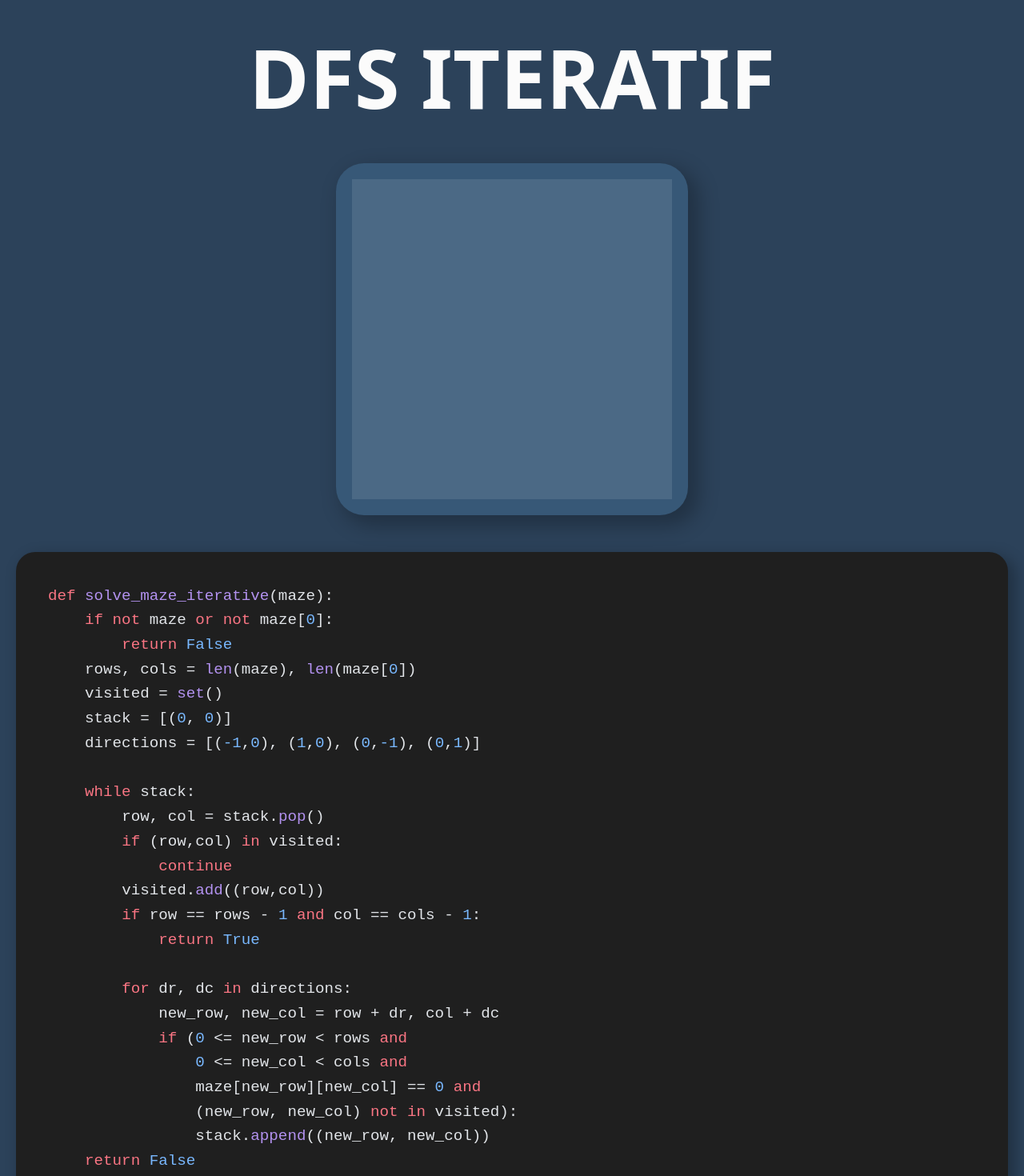
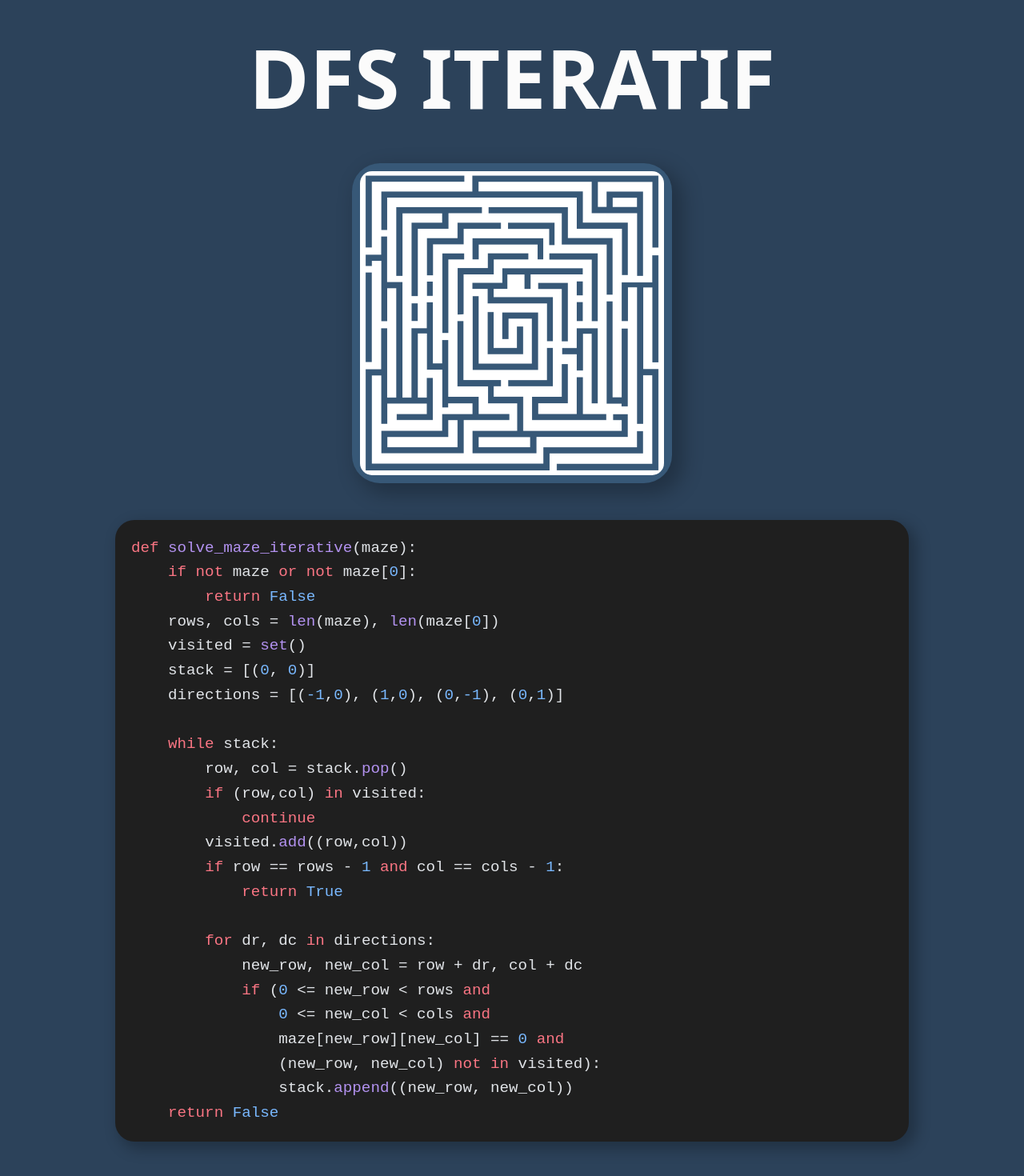
Before and after one commit to HedarJaki/maze-solver-demo-Web, a React (Vite) app: page / in a window 1280 px wide. Shown: the top 1470 px of the page at 80% size. Built offline with nearby package versions, Linux system fonts and the light colour scheme.

Commit message:
Masukkin Kotak

```diff
--- a/src/page/iterativePage.jsx
+++ b/src/page/iterativePage.jsx
@@ -7,7 +7,7 @@ function IterativeSection() {
       <div className="dfs-section">
         <div className="dfs-title">DFS ITERATIF</div>
         <div className="dfs-icon-box">
-          <div className="dfs-icon"></div>
+        <img src={maze} alt="Maze" className="maze-image" />
         </div>
       </div>
 
--- a/src/style.css
+++ b/src/style.css
@@ -19,6 +19,7 @@
   position: relative;
   padding: 20px;
   overflow: hidden;
+
 }
 
 /* Background grid overlay */
@@ -162,9 +163,51 @@
   display: inline-block;
 }
 
+/* Maze image inside DFS box */
+.maze-image {
+  width: 100%;        /* Ikuti lebar box */
+  height: auto;       /* Pertahankan proporsi */
+  object-fit: contain;
+  border-radius: 15px;
+  display: block;
+  margin: 0 auto;     /* Tengah horizontal */
+}
+
+/* DFS icon box responsive */
+.dfs-icon-box {
+  background: #375877;
+  border-radius: 35px;
+  padding: 10px;
+  box-shadow: 10px 10px 25px 4px rgba(0, 0, 0, 0.25);
+  display: inline-block;
+  max-width: 400px; /* maksimal kotak */
+  width: 80%;       /* responsive */
+  text-align: center;
+}
+
+/* Optional: make code snippet scale nicely with parent box */
+.algoritma-iteratif {
+  background: #1f1f1f;
+  border-radius: 24px;
+  padding: 20px;
+  margin: 0 auto 40px auto;
+  box-shadow: 7px 7px 17px 3px rgba(0, 0, 0, 0.25);
+  max-width: 80%;
+  width: 90%; /* responsive */
+}
+
+.code-snippet {
+  width: 100%;
+  font-size: clamp(12px, 1.5vw, 24px);
+  line-height: 1.6;
+  overflow-x: auto;
+  white-space: pre-wrap;
+}
+
 .dfs-icon {
   width: 400px;
   height: 400px;
+
   background: rgba(255, 255, 255, 0.1);
   /* border-radius: 50%; */
 }
@@ -173,10 +216,12 @@
 .algoritma-iteratif {
   background: #1f1f1f;
   border-radius: 24px;
-      padding: 40px;
-      margin-bottom: 40px;
+  padding: 20px;
+  margin: 0 auto 40px auto; /* margin-top 0, margin-bottom 40px, auto kiri & kanan */
   box-shadow: 7px 7px 17px 3px rgba(0, 0, 0, 0.25);
+  max-width: 80%;
 }
+
 
 .code-snippet {
   color: #e1e4e8;
```
Also changed, not shown: 1 other file (tests, documents, lock files or other folders). Lines whose indentation alone changed are shown as unchanged.
